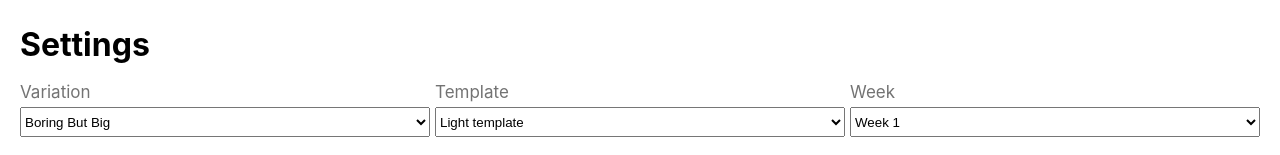
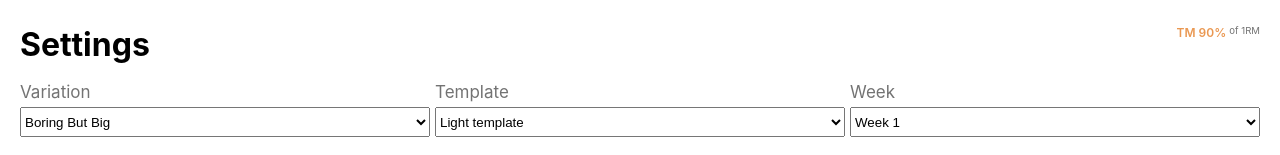
Before and after one commit to LeoGoemaere/wendler-531, a Vue app in the folder app/: page / in a window 1280 px wide. Shown: the top 155 px of the page. Built offline with nearby package versions, Linux system fonts and the light colour scheme.

Commit message:
Add base tm in variation and import GZCL program

```diff
--- a/app/src/App.vue
+++ b/app/src/App.vue
@@ -71,6 +71,10 @@
 
 	.space__top {
 		padding-top: 25px;
+	}
+
+	.flex {
+		display: flex;
 	}
 
 	.button {
--- a/app/src/components/CreateAssistance.vue
+++ b/app/src/components/CreateAssistance.vue
@@ -4,7 +4,7 @@
 			<button class="assistance__button button" @click="showPopin">
 				<i class="fas fa-plus"></i>
 			</button>
-			<ProgressionIncrementor />
+			<ProgressionIncrementor :baseTm="baseTm"/>
 		</div>
 		<div :class="popinActiveClass" class="popin__element">
 			<p class="popin__title">Add new assistance exercice</p>
@@ -22,6 +22,7 @@
 			:exercice="exercice"
 			:index="parseInt(index)"
 			:type="'secondary'"
+			:baseTm="baseTm"
 		/>
 		<div :class="popinActiveClass" class="popin__overlay" @click="cancelAddExercice"></div>
 	</div>
@@ -36,7 +37,8 @@ export default {
 	name: 'ExercicesSetter',
 	components: { ExerciceLineItem, ProgressionIncrementor },
 	props: {
-		exercices: Object
+		exercices: Object,
+		baseTm: Number
 	},
 	data () {
 		return {
--- a/app/src/components/ExerciceLineItem.vue
+++ b/app/src/components/ExerciceLineItem.vue
@@ -48,12 +48,13 @@ import { mapGetters } from 'vuex';
 import SetIncrementFactor from '@/components/SetIncrementFactor';
 
 export default {
-	name: 'Exercice',
+	name: 'ExerciceLineItem',
 	components: { SetIncrementFactor },
 	props: {
 		exercice: Object,
 		index: Number,
 		type: String,
+		baseTm: Number
 	},
 	data () {
 		return {
@@ -65,13 +66,18 @@ export default {
 			notifIsActive: false
 		}
 	},
+	watch: {
+		baseTm() {
+			this.calculPerf(this.exercice.max.rm, { from: this.max.rm, to: this.max.tm })
+		}
+	},
 	methods: {
-		calculPerf: function(e, {from, to}) {
-			let value = e.target.value;
+		calculPerf: function(val, {from, to}) {
+			let value = typeof val === 'number' ? val : val.target.value;
 			if (isNaN(parseFloat(value))) {	value = 0; }
 			let exercices = JSON.parse(JSON.stringify(this.getExercices));
 			exercices[this.type][this.index].max[from] = parseFloat(value);
-			exercices[this.type][this.index].max[to] = from === this.max.rm ? parseFloat(value) * 0.9 : parseFloat(value) / 0.9;
+			exercices[this.type][this.index].max[to] = from === this.max.rm ? parseFloat(value) * this.baseTm : parseFloat(value) / this.baseTm;
 			this.$store.commit('updateExercices', exercices);
 		},
 		roundValue: function(value) {
--- a/app/src/components/ExercicesSetter.vue
+++ b/app/src/components/ExercicesSetter.vue
@@ -6,7 +6,7 @@
 		</div>
 		<div v-if="isPrimarySelected">
 			<div class="button-container space__x">
-				<ProgressionIncrementor />
+				<ProgressionIncrementor :baseTm="currentVariation.baseTm" />
 			</div>
 			<ExerciceLineItem
 				v-for="(exercice, index) in this.exercices.primary"
@@ -14,10 +14,11 @@
 				:exercice="exercice"
 				:index="parseInt(index)"
 				:type="'primary'"
+				:baseTm="currentVariation.baseTm"
 			/>
 		</div>
 		<div v-if="!isPrimarySelected">
-			<CreateAssistance :exercices="exercices" />
+			<CreateAssistance :exercices="exercices" :baseTm="currentVariation.baseTm" />
 		</div>
 	</div>
 </template>
@@ -33,7 +34,8 @@ export default {
 	name: 'ExercicesSetter',
 	components: { ExerciceLineItem, CreateAssistance, ProgressionIncrementor },
 	props: {
-		exercices: Object
+		exercices: Object,
+		currentVariation: Object
 	},
 	data () {
 		return {
--- a/app/src/components/ProgressionIncrementor.vue
+++ b/app/src/components/ProgressionIncrementor.vue
@@ -19,6 +19,9 @@ import { mapGetters } from 'vuex';
 
 export default {
 	name: 'ProgressionIncrementor',
+	props: {
+		baseTm: { type: Number }
+	},
 	data() {
 		return {
 			notifIsActive: false
@@ -36,7 +39,7 @@ export default {
 			for (let key in exercices) {
 				exercices[key].forEach(exercice => {
 					exercice.max.tm += exercice.incrementFactor;
-					exercice.max.rm = parseFloat(exercice.max.tm) / 0.9;
+					exercice.max.rm = parseFloat(exercice.max.tm) / this.baseTm;
 				})
 			}
 			this.$store.commit('updateExercices', exercices);
--- a/app/src/components/Set.vue
+++ b/app/src/components/Set.vue
@@ -12,6 +12,7 @@
 			<span v-if="set.tm" class="set__weight">{{roundValue(set.tm * tmExercice)}}</span>
 			<span v-if="set.tm" class="set__unit">kg</span>
 			<span v-if="!set.tm" class="set__reps-label">reps</span>
+			<p v-if="!extraSet" class="set__info">{{roundValue(set.tm * 100)}}% TM</p>
 		</div>
 		<p v-if="extraSet" :class="`set__type--${extraSet.type}`" class="set__type">
 			{{extraSet.name}}
@@ -61,9 +62,15 @@ export default {
 		color: #2980b9;
 	}
 
+	.set__info {
+		margin-left: auto;
+		opacity: .5;
+	}
+
 	.set__reps-datas {
 		margin-left: 20px;
 		display: flex;
+		flex: 1;
 	}
 
 	.set__number {
--- a/app/src/views/Home.vue
+++ b/app/src/views/Home.vue
@@ -1,10 +1,13 @@
 <template>
 	<div class="home">
 		<div class="space__x space__top">
-			<h1>Settings</h1>
+			<div class="flex">
+				<h1>Settings</h1>
+				<span class="base-tm"><span class="base-tm__value">TM {{ currentVariation.baseTm * 100 }}%</span><span class="base-tm__exponent">of 1RM</span></span>
+			</div>
 			<SelectContainer
 				:variations="getVariations"
-				:currentVariation="getVariations[getSelectedVariation]"
+				:currentVariation="currentVariation"
 				:selectedVariation="getSelectedVariation"
 				:selectedTemplate="getSelectedTemplate"
 				:selectedWeek="getSelectedWeek"
@@ -13,6 +16,7 @@
 
 		<ExercicesSetter
 			:exercices="getExercices"
+			:currentVariation="currentVariation"
 		/>
 
 	</div>
@@ -40,12 +44,32 @@ export default {
 			'getSelectedTemplate',
 			'getSelectedWeek',
 			'getExercices'
-		])
+		]),
+		currentVariation() {
+			return this.getVariations[this.getSelectedVariation]
+		}
 	}
 }
 </script>
 
 <!-- Add "scoped" attribute to limit CSS to this component only -->
 <style scoped>
+	.base-tm {
+		margin-left: auto;
+		align-self: flex-start;
+    display: flex;
+    align-items: flex-start;
+		font-size: 12px;
+		color: #ea9852;
+	}
 
+	.base-tm__value {
+		font-weight: 600;
+	}
+
+	.base-tm__exponent {
+		font-size: 0.8em;
+		margin-left: 3px;
+		color: #737373;
+	}
 </style>
```
Also changed, not shown: app/src/datas/variations.json.
